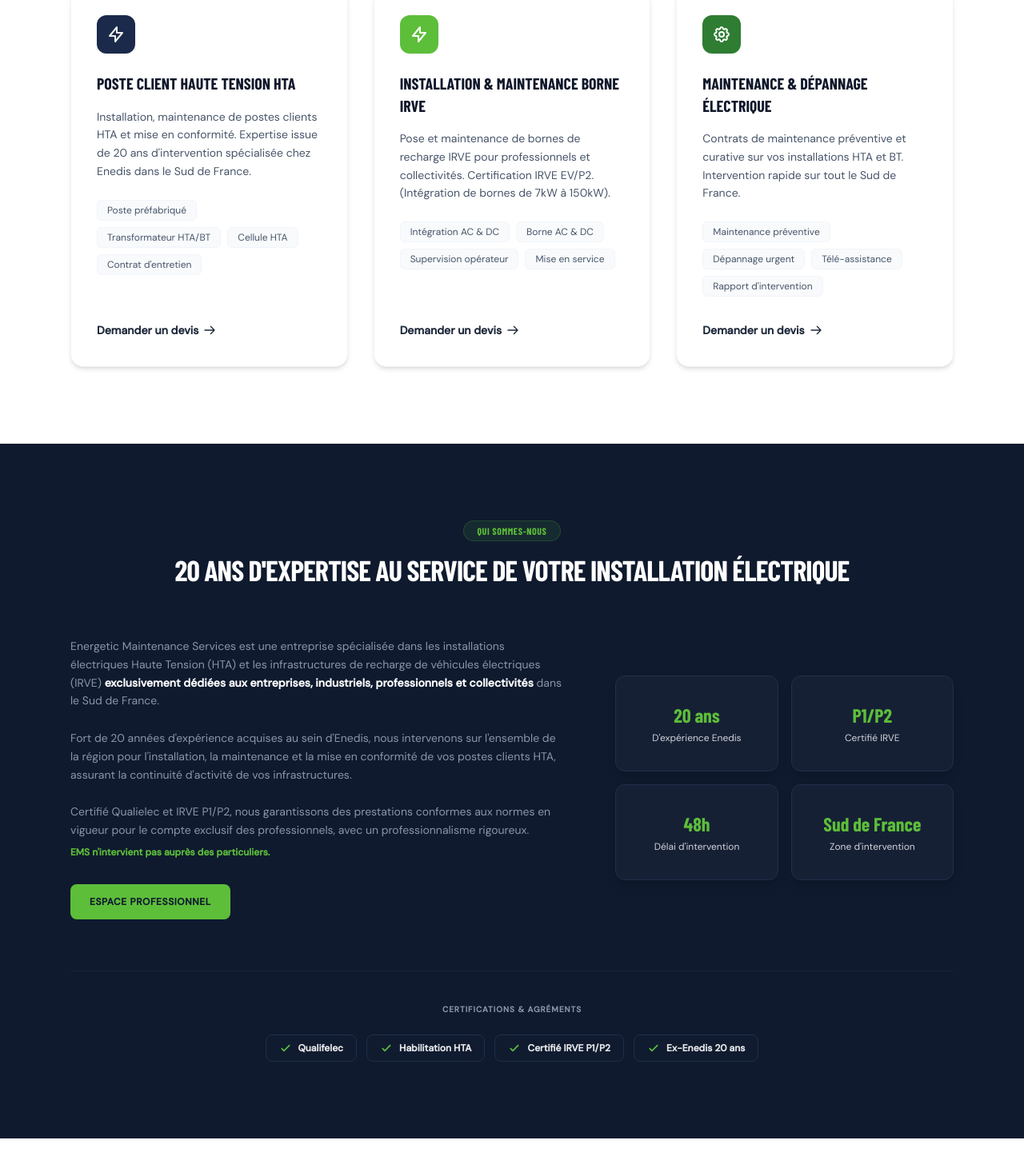
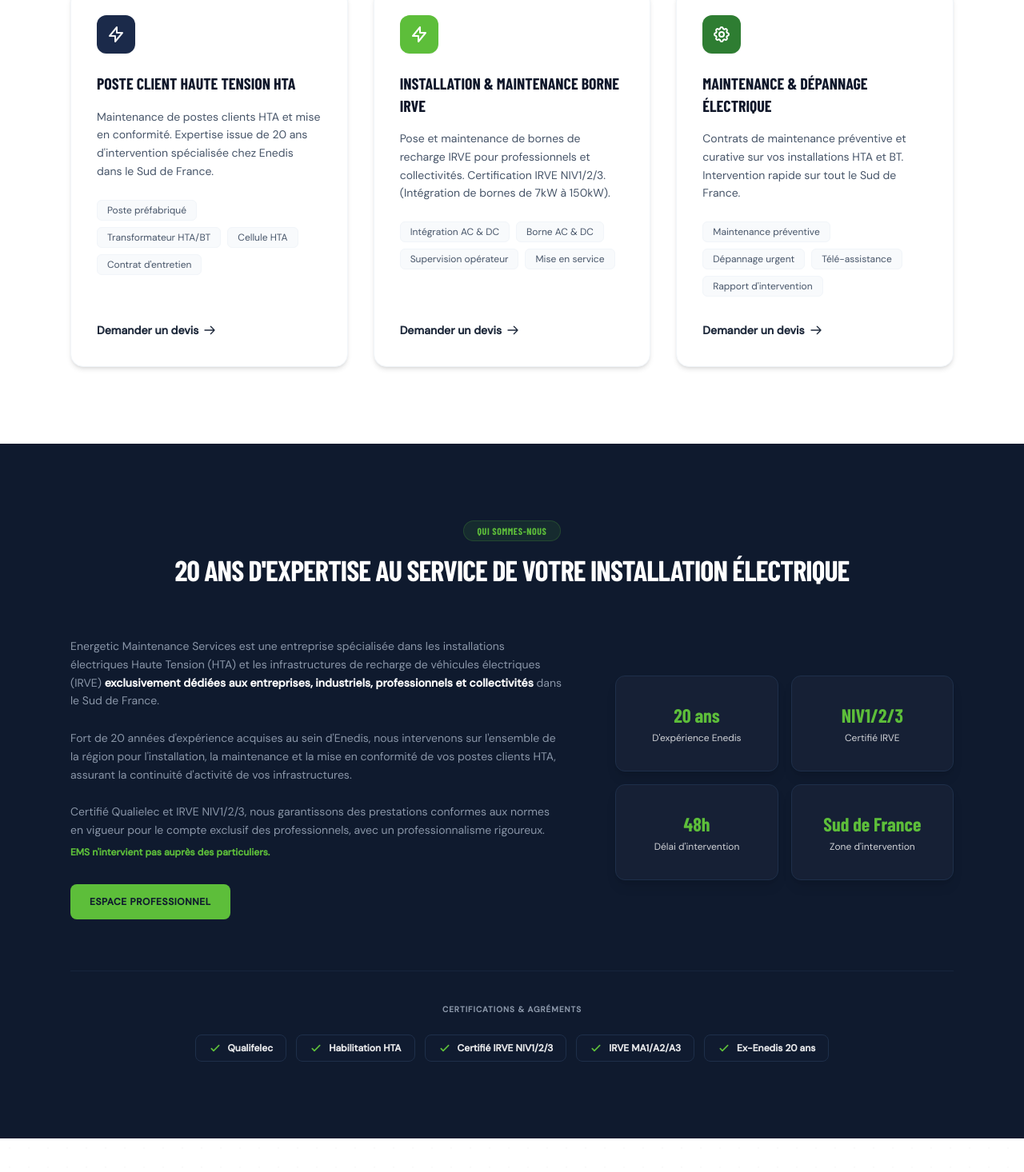
Before and after one commit to inferny34/Energeticmaintenances, a Vue app: page / in a window 1280 px wide. Shown: the part 1164-2630 px from the top of the page at 80% size. Built offline with nearby package versions, Linux system fonts and the light colour scheme; a web font is replaced by a local one.

Commit message:
modif IRVE P => NIV + création capsule IRVE MA

```diff
--- a/src/components/AboutSection.vue
+++ b/src/components/AboutSection.vue
@@ -1,7 +1,7 @@
 <script setup>
 const metrics = [
   { value: '20 ans', label: "D'expérience Enedis" },
-  { value: 'P1/P2',  label: 'Certifié IRVE' },
+  { value: 'NIV1/2/3',  label: 'Certifié IRVE' },
   { value: '48h',    label: "Délai d'intervention" },
   { value: 'Sud de France', label: "Zone d'intervention" }
 ]
@@ -9,7 +9,8 @@ const metrics = [
 const certifs = [
   'Qualifelec',
   'Habilitation HTA',
-  'Certifié IRVE P1/P2',
+  'Certifié IRVE NIV1/2/3',
+  'IRVE MA1/A2/A3',
   'Ex-Enedis 20 ans'
 ]
 </script>
@@ -42,7 +43,7 @@ const certifs = [
             de la région pour l'installation, la maintenance et la mise en conformité de vos postes clients HTA, assurant la continuité d'activité de vos infrastructures.
           </p>
           <p class="font-body text-sm text-[#8a96a8] leading-relaxed">
-            Certifié Qualielec et IRVE P1/P2, nous garantissons des prestations conformes aux normes
+            Certifié Qualielec et IRVE NIV1/2/3, nous garantissons des prestations conformes aux normes
             en vigueur pour le compte exclusif des professionnels, avec un professionnalisme rigoureux.
             <span class="text-ems-green text-xs font-semibold block mt-2">EMS n'intervient pas auprès des particuliers.</span>
           </p>
--- a/src/components/ServicesSection.vue
+++ b/src/components/ServicesSection.vue
@@ -5,7 +5,7 @@ const services = [
     iconBg: 'bg-[#1b2a4a]',
     iconColor: 'text-[#eff0f2]',
     title: 'Poste client Haute Tension HTA',
-    description: "Installation, maintenance de postes clients HTA et mise en conformité. Expertise issue de 20 ans d'intervention spécialisée chez Enedis dans le Sud de France.",
+    description: "Maintenance de postes clients HTA et mise en conformité. Expertise issue de 20 ans d'intervention spécialisée chez Enedis dans le Sud de France.",
     tags: ['Poste préfabriqué', 'Transformateur HTA/BT', 'Cellule HTA', "Contrat d'entretien"],
     svg: `<svg class="w-6 h-6" fill="none" viewBox="0 0 24 24" stroke="currentColor" stroke-width="2"><path stroke-linecap="round" stroke-linejoin="round" d="M13 10V3L4 14h7v7l9-11h-7z" /></svg>`
   },
@@ -14,7 +14,7 @@ const services = [
     iconBg: 'bg-[#5dbe3a]',
     iconColor: 'text-white',
     title: 'Installation & maintenance borne IRVE',
-    description: "Pose et maintenance de bornes de recharge IRVE pour professionnels et collectivités. Certification IRVE EV/P2. (Intégration de bornes de 7kW à 150kW).",
+    description: "Pose et maintenance de bornes de recharge IRVE pour professionnels et collectivités. Certification IRVE NIV1/2/3. (Intégration de bornes de 7kW à 150kW).",
     tags: ['Intégration AC & DC', 'Borne AC & DC', 'Supervision opérateur', 'Mise en service'],
     svg: `<svg class="w-6 h-6" fill="none" viewBox="0 0 24 24" stroke="currentColor" stroke-width="2"><path stroke-linecap="round" stroke-linejoin="round" d="M13 10V3L4 14h7v7l9-11h-7z" /></svg>` // On peut utiliser une icône de plug
   },
```
Also changed, not shown: 1 other file (tests, documents, lock files or other folders).
